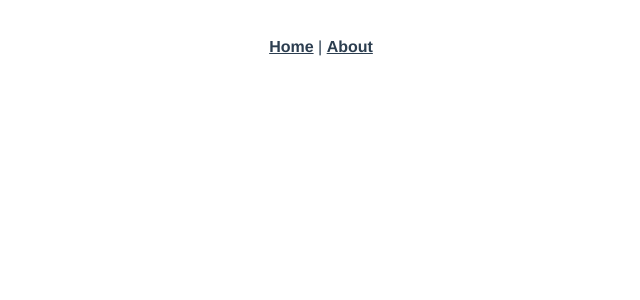
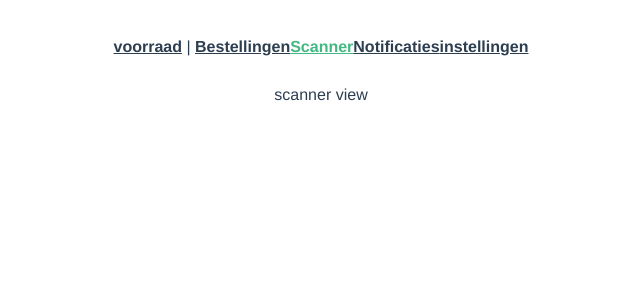
Before and after one commit to studentThomas/SkoolWorkshop, a Vue app: page /scanner in a window 1280 px wide. Before the commit this address had no page. Shown: the top 300 px of the page, without its empty margins (319-959 px from the left). Built offline with nearby package versions, Linux system fonts and the light colour scheme.

Commit message:
add Diferent page views

```diff
--- a/src/App.vue
+++ b/src/App.vue
@@ -1,7 +1,10 @@
 <template>
   <nav>
-    <router-link to="/">Home</router-link> |
-    <router-link to="/about">About</router-link>
+    <router-link to="/">voorraad</router-link> |
+    <router-link to="/bestellingen">Bestellingen</router-link>
+    <router-link to="/scanner">Scanner</router-link>
+    <router-link to="/notificaties">Notificaties</router-link>
+    <router-link to="/instelligen">instellingen</router-link>
   </nav>
   <router-view/>
 </template>
--- a/src/router/index.js
+++ b/src/router/index.js
@@ -1,20 +1,36 @@
 import { createRouter, createWebHistory } from 'vue-router'
-import HomeView from '../views/HomeView.vue'
+import VoorraadView from '../views/voorraadView.vue'
+import bestellingenView from '../views/bestellingenView.vue'
+import scannerView from '../views/scannerView.vue'
+import notificatiesView from '../views/notificatiesView.vue'
+import instellingenView from '../views/instellingenView.vue'
 
 const routes = [
   {
     path: '/',
-    name: 'home',
-    component: HomeView
+    name: 'Voorraad',
+    component: VoorraadView
   },
   {
-    path: '/about',
-    name: 'about',
-    // route level code-splitting
-    // this generates a separate chunk (about.[hash].js) for this route
-    // which is lazy-loaded when the route is visited.
-    component: () => import(/* webpackChunkName: "about" */ '../views/AboutView.vue')
-  }
+    path: '/bestellingen',
+    name: 'bestellingen',
+    component: bestellingenView,
+  },
+  {
+    path: '/scanner',
+    name: 'scanner',
+    component: scannerView,
+  },
+  {
+    path: '/notificaties',
+    name: 'notificaties',
+    component: notificatiesView,
+  },
+  {
+    path: '/instellingen',
+    name: 'instellingen',
+    component: instellingenView,
+  },
 ]
 
 const router = createRouter({
--- a/src/views/AboutView.vue
+++ /dev/null
@@ -1,5 +0,0 @@
-<template>
-  <div class="about">
-    <h1>This is an about page</h1>
-  </div>
-</template>
--- a/src/views/HomeView.vue
+++ /dev/null
@@ -1,18 +0,0 @@
-<template>
-  <div class="home">
-    <img alt="Vue logo" src="../assets/logo.png">
-    <HelloWorld msg="Welcome to Your Vue.js App"/>
-  </div>
-</template>
-
-<script>
-// @ is an alias to /src
-import HelloWorld from '@/components/HelloWorld.vue'
-
-export default {
-  name: 'HomeView',
-  components: {
-    HelloWorld
-  }
-}
-</script>
--- /dev/null
+++ b/src/views/bestellingenView.vue
@@ -0,0 +1,5 @@
+<template>
+    <div class="home">
+        Bestellingen view
+    </div>
+</template>
--- /dev/null
+++ b/src/views/boekingenView.vue
@@ -0,0 +1,5 @@
+<template>
+    <div class="home">
+        boekingen view
+    </div>
+</template>
--- /dev/null
+++ b/src/views/instellingenView.vue
@@ -0,0 +1,5 @@
+<template>
+    <div class="home">
+        instellingen view
+    </div>
+</template>
--- /dev/null
+++ b/src/views/notificatiesView.vue
@@ -0,0 +1,5 @@
+<template>
+    <div class="home">
+        notificaties view
+    </div>
+</template>
--- /dev/null
+++ b/src/views/scannerView.vue
@@ -0,0 +1,5 @@
+<template>
+    <div class="home">
+        scanner view
+    </div>
+</template>
--- /dev/null
+++ b/src/views/voorraadView.vue
@@ -0,0 +1,5 @@
+<template>
+    <div class="home">
+        voorraad view
+    </div>
+</template>
```
